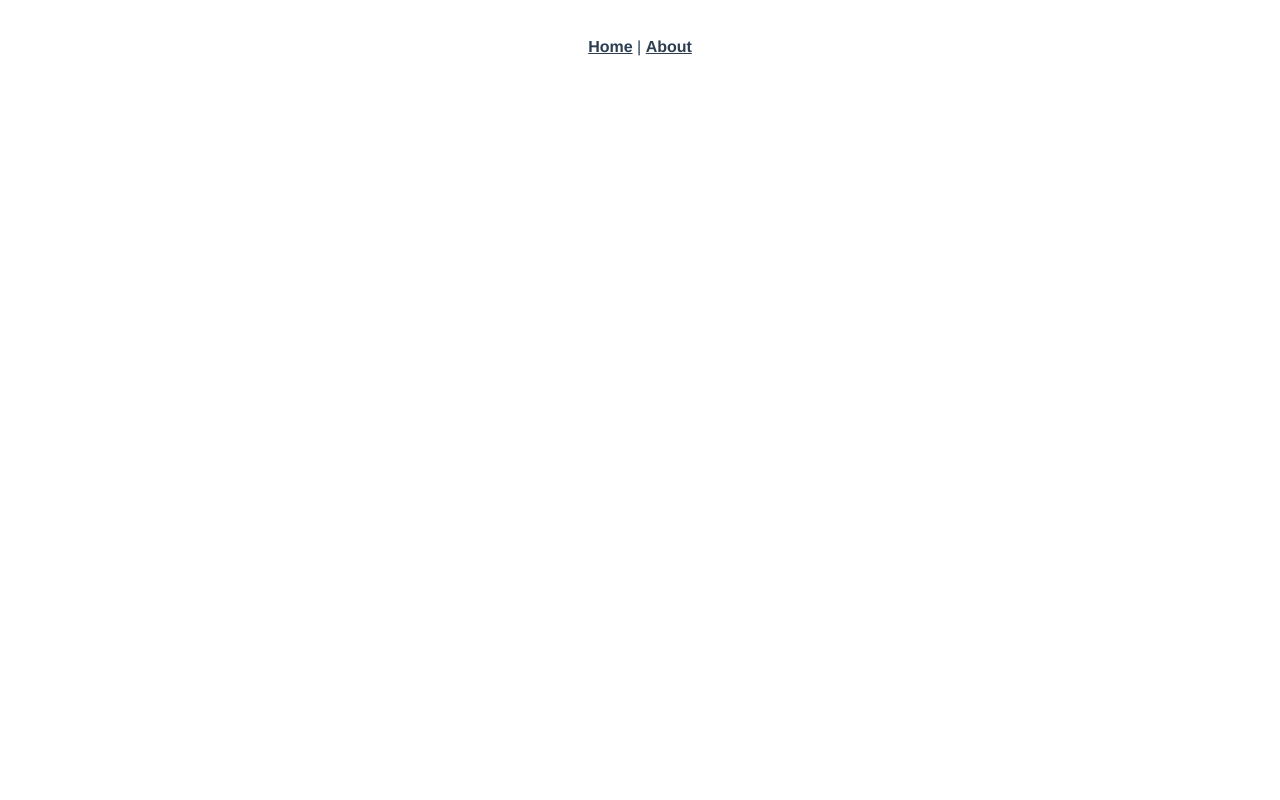
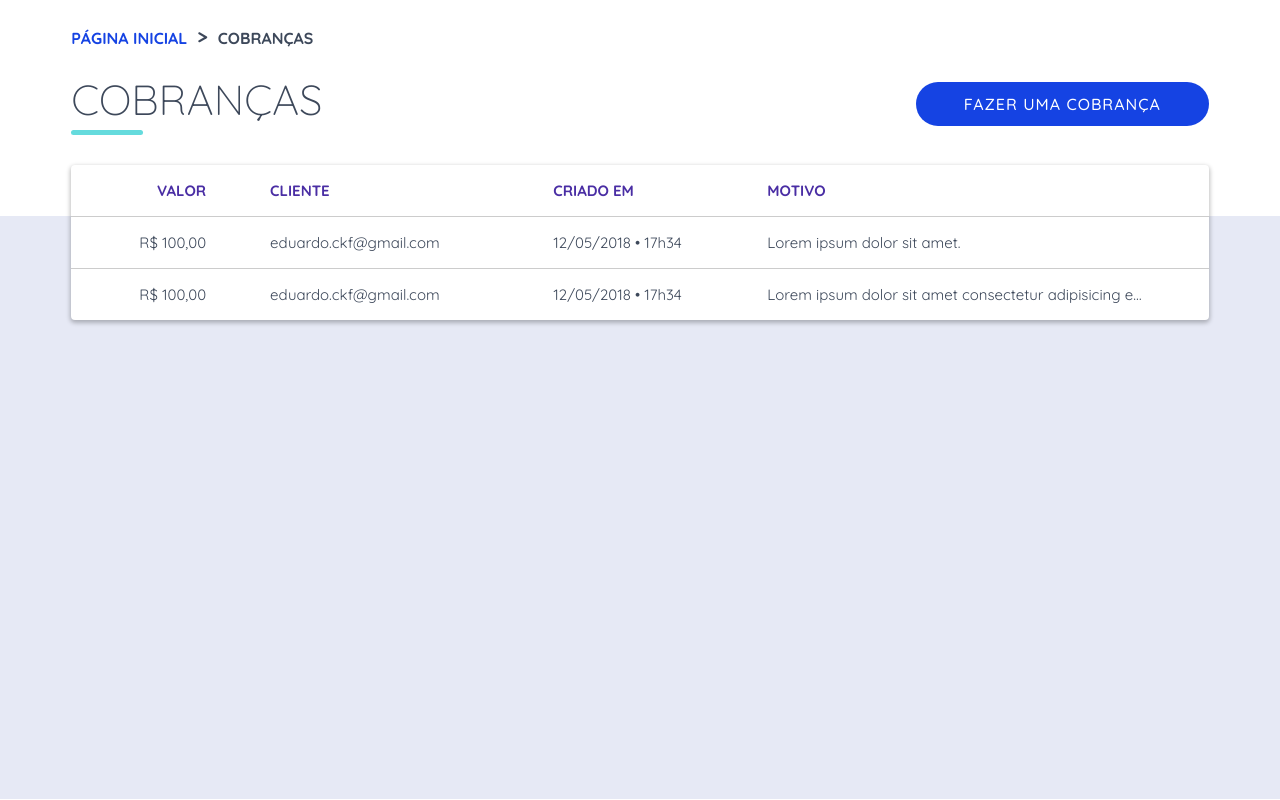
Before and after one commit to educkf/moip-frontend-test, a Vue app: page /#/invoices in a window 1280 px wide. Built offline with nearby package versions, Linux system fonts and the light colour scheme.

Commit message:
Initial commit

```diff
--- a/public/index.html
+++ b/public/index.html
@@ -5,7 +5,8 @@
     <meta http-equiv="X-UA-Compatible" content="IE=edge">
     <meta name="viewport" content="width=device-width,initial-scale=1.0">
     <link rel="icon" href="<%= BASE_URL %>favicon.ico">
-    <title>moip</title>
+    <title>Cobranças - MOIP</title>
+    <link href="https://fonts.googleapis.com/css?family=Quicksand:300,400,500,700" rel="stylesheet">
   </head>
   <body>
     <noscript>
--- a/src/App.vue
+++ b/src/App.vue
@@ -1,29 +1,25 @@
 <template>
   <div id="app">
-    <div id="nav">
-      <router-link to="/">Home</router-link> |
-      <router-link to="/about">About</router-link>
-    </div>
     <router-view/>
   </div>
 </template>
 
 <style lang="less">
+
+@import 'assets/variables.less';
+
 #app {
-  font-family: "Avenir", Helvetica, Arial, sans-serif;
+  font-family: "Quicksand", sans-serif;
   -webkit-font-smoothing: antialiased;
   -moz-osx-font-smoothing: grayscale;
-  text-align: center;
-  color: #2c3e50;
+  color: @fontcolor;
 }
-#nav {
-  padding: 30px;
-  a {
-    font-weight: bold;
-    color: #2c3e50;
-    &.router-link-exact-active {
-      color: #42b983;
-    }
-  }
+
+.wrapper {
+  width: 90%;
+  max-width: 1200px;
+  margin: 0 auto;
+  position: relative;
 }
+
 </style>
--- /dev/null
+++ b/src/assets/variables.less
@@ -0,0 +1,47 @@
+@maincolor: #1543E3;
+@secondcolor: #4A2EA4;
+@thirdcolor: #65DBDD;
+@fontcolor: #3D485A;
+@bgcolor: #E6E9F5;
+@errorcolor: #EE6C34;
+
+* {
+    opacity: 1;
+    transition: opacity 0.25s;
+}
+
+.button {
+    border-radius: 50px;
+    background: @maincolor;
+    text-align: center;
+    color: #fff;
+    padding: 12px 48px;
+    font-size: 16px;
+    font-weight: 500;
+    letter-spacing: 1px;
+    text-decoration: none;
+    text-transform: uppercase;
+
+    &:hover {
+        opacity: 0.75;
+    }
+}
+
+.heading {
+    font-size: 42px;
+    font-weight: 200;
+    text-transform: uppercase;
+    margin: 0;
+
+    &.underline {
+      &::after {
+        content: ' ';
+        width: 72px;
+        background-color: @thirdcolor;
+        height: 5px;
+        border-radius: 25px;
+        display: block;
+        margin-top: 4px;
+      }
+    }
+}
--- /dev/null
+++ b/src/components/BreadCrumb.vue
@@ -0,0 +1,51 @@
+<template>
+  <nav class="breadcrumb">
+    <router-link to="/">Página inicial</router-link>
+    <router-link to="/invoices">Cobranças</router-link>
+  </nav>
+</template>
+
+<script>
+
+export default {
+  name: "BreadCrumb",
+  components: {}
+};
+</script>
+
+<style lang="less">
+
+@import '../assets/variables.less';
+
+.breadcrumb {
+  margin: 24px 0;
+
+  a {
+    color: @maincolor;
+    text-decoration: none;
+    font-weight: 600;
+    text-transform: uppercase;
+
+    &.router-link-exact-active {
+      color: @fontcolor;
+    }
+
+    &:hover {
+      opacity: 0.75;
+    }
+
+    &::after {
+      content: '>';
+      font-size: 20px;
+      color: @fontcolor;
+      margin: 0 10px;
+    }
+
+    &:last-child::after {
+      content: ''
+    }
+  }
+
+}
+
+</style>
--- a/src/main.js
+++ b/src/main.js
@@ -6,6 +6,8 @@ import "./registerServiceWorker";
 
 Vue.config.productionTip = false;
 
+import './assets/variables.less';
+
 new Vue({
   router,
   store,
--- a/src/router.js
+++ b/src/router.js
@@ -1,7 +1,9 @@
 import Vue from "vue";
 import Router from "vue-router";
-import Home from "./views/Home.vue";
-import About from "./views/About.vue";
+import HomePage from "./views/HomePage.vue";
+import InvoicesList from "./views/Invoices/List.vue";
+import InvoicesAdd from "./views/Invoices/Add.vue";
+import PageNotFound from "./views/PageNotFound.vue";
 
 Vue.use(Router);
 
@@ -9,13 +11,22 @@ export default new Router({
   routes: [
     {
       path: "/",
-      name: "home",
-      component: Home
+      name: "Home",
+      component: HomePage
     },
     {
-      path: "/about",
-      name: "about",
-      component: About
+      path: "/invoices",
+      name: "invoices/list",
+      component: InvoicesList
+    },
+    {
+      path: "/invoices/add",
+      name: "invoices/add",
+      component: InvoicesAdd
+    },
+    {
+      path: "*",
+      component: PageNotFound
     }
   ]
 });
--- a/src/views/About.vue
+++ /dev/null
@@ -1,5 +0,0 @@
-<template>
-  <div class="about">
-    <h1>This is an about page</h1>
-  </div>
-</template>
--- a/src/views/Home.vue
+++ /dev/null
@@ -1,18 +0,0 @@
-<template>
-  <div class="home">
-    <img src="../assets/logo.png">
-    <HelloWorld msg="Welcome to Your Vue.js App"/>
-  </div>
-</template>
-
-<script>
-// @ is an alias to /src
-import HelloWorld from "@/components/HelloWorld.vue";
-
-export default {
-  name: "home",
-  components: {
-    HelloWorld
-  }
-};
-</script>
--- /dev/null
+++ b/src/views/HomePage.vue
@@ -0,0 +1,14 @@
+<template>
+  <div class="home">
+    <img src="../assets/logo.png">
+    <h1>HomePage</h1>
+  </div>
+</template>
+
+<script>
+
+export default {
+  name: "HomePage",
+  components: {}
+};
+</script>
--- /dev/null
+++ b/src/views/Invoices/Add.vue
@@ -0,0 +1,59 @@
+<template>
+  <div class="invoices-add">
+    <div class="wrapper">
+      <nav>
+        <router-link to="/invoices">
+          <svg xmlns="http://www.w3.org/2000/svg" xmlns:xlink="http://www.w3.org/1999/xlink" version="1.1" id="Layer_1" x="0px" y="0px" viewBox="0 0 512 512" style="enable-background:new 0 0 512 512;" xml:space="preserve"><g><path d="M491.318,235.318H20.682C9.26,235.318,0,244.578,0,256c0,11.423,9.26,20.682,20.682,20.682h470.636    c11.423,0,20.682-9.259,20.682-20.682C512,244.578,502.741,235.318,491.318,235.318z"></path></g><g><path d="M49.932,256L211.795,94.136c8.077-8.077,8.077-21.172,0-29.249c-8.077-8.076-21.172-8.076-29.249,0L6.058,241.375    c-8.077,8.077-8.077,21.172,0,29.249l176.488,176.488c4.038,4.039,9.332,6.058,14.625,6.058c5.293,0,10.587-2.019,14.625-6.058    c8.077-8.077,8.077-21.172,0-29.249L49.932,256z"></path></g></svg>
+          Voltar
+        </router-link>
+      </nav>
+      <header>
+        <h1>Nova cobrança</h1>
+      </header>
+    </div>
+  </div>
+</template>
+
+<script>
+
+export default {
+  name: "AddInvoice",
+  components: {}
+};
+</script>
+
+<style lang="less" scoped>
+
+@import '../../assets/variables.less';
+
+header {
+  h1 {
+    .heading();
+  }
+}
+
+nav {
+  margin: 24px 0;
+
+  a {
+    font-size: 15px;
+    color: @maincolor;
+    font-weight: 700;
+    text-transform: uppercase;
+    text-decoration: none;
+
+    svg {
+      height: 15px;
+      margin-right: 5px;
+      fill: @maincolor;
+      position: relative;
+      top: 2px;
+    }
+  }
+}
+
+.btn {
+  .button();
+}
+
+</style>
--- /dev/null
+++ b/src/views/Invoices/List.vue
@@ -0,0 +1,131 @@
+<template>
+  <div class="invoices-list">
+    <div class="wrapper">
+
+      <BreadCrumb />
+
+      <header>
+        <h1 class="underline">Cobranças</h1>
+        <router-link to="invoices/add" class="btn">Fazer uma cobrança</router-link>
+      </header>
+
+      <table>
+        <tr>
+          <th>Valor</th>
+          <th>Cliente</th>
+          <th>Criado em</th>
+          <th>Motivo</th>
+        </tr>
+
+        <tr>
+          <td>R$ 100,00</td>
+          <td>eduardo.ckf@gmail.com</td>
+          <td>12/05/2018 &bull; 17h34</td>
+          <td>Lorem ipsum dolor sit amet.</td>
+        </tr>
+
+        <tr>
+          <td>R$ 100,00</td>
+          <td>eduardo.ckf@gmail.com</td>
+          <td>12/05/2018 &bull; 17h34</td>
+          <td>Lorem ipsum dolor sit amet consectetur adipisicing elit. In pariatur provident quaerat voluptates, praesentium commodi doloremque voluptatum modi quae velit quo rem vero a consequuntur!</td>
+        </tr>
+      </table>
+
+    </div>
+    <div class="bg"></div>
+  </div>
+</template>
+
+<script>
+import BreadCrumb from '@/components/BreadCrumb'
+
+export default {
+  name: "ListInvoice",
+  components: {
+    BreadCrumb
+  }
+};
+</script>
+
+<style lang="less" scoped>
+
+@import '../../assets/variables.less';
+
+header {
+  display: flex;
+  justify-content: space-between;
+  align-items: center;
+
+  h1 {
+    .heading();
+  }
+}
+
+.btn {
+  .button();
+}
+
+table {
+  width: 100%;
+  margin: 30px 0;
+  box-shadow: 0 2px 4px 1px rgba(0,0,0,0.25);
+  border-radius: 4px;
+  border-spacing: 0;
+  border-collapse: collapse;
+  background: #fff;
+
+  th, td {
+    padding: 16px 64px 16px 0;
+    border: none;
+    border-bottom: 1px solid #ccc;
+    font-size: 15px;
+    text-align: left;
+    color: @fontcolor;
+
+    &:nth-child(1) {
+      text-align: right;
+      min-width:100px;
+    }
+
+    &:nth-child(3) {
+      text-overflow: ellipsis;
+      white-space: nowrap;
+      overflow: hidden;
+      width: 150px;
+    }
+
+    &:last-child {
+      text-overflow: ellipsis;
+      white-space: nowrap;
+      overflow: hidden;
+      max-width: 300px;
+    }
+  }
+
+  th {
+    color: @secondcolor;
+    text-transform: uppercase;
+    font-weight: 800;
+  }
+
+  tr {
+    &:last-child {
+      td {
+        border: none;
+      }
+    }
+  }
+}
+
+.bg {
+  width: 100%;
+  height: calc(100vh - 217px);
+  position: absolute;
+  left: 0;
+  top: 216px;
+  background-color: #E6E9F5;
+  z-index: -1;
+}
+
+</style>
--- /dev/null
+++ b/src/views/PageNotFound.vue
@@ -0,0 +1,14 @@
+<template>
+  <div class="home">
+    <img src="../assets/logo.png">
+    <h1>404</h1>
+  </div>
+</template>
+
+<script>
+
+export default {
+  name: "PageNotFound",
+  components: {}
+};
+</script>
```
Also changed, not shown: 1 other file (tests, documents, lock files or other folders).
